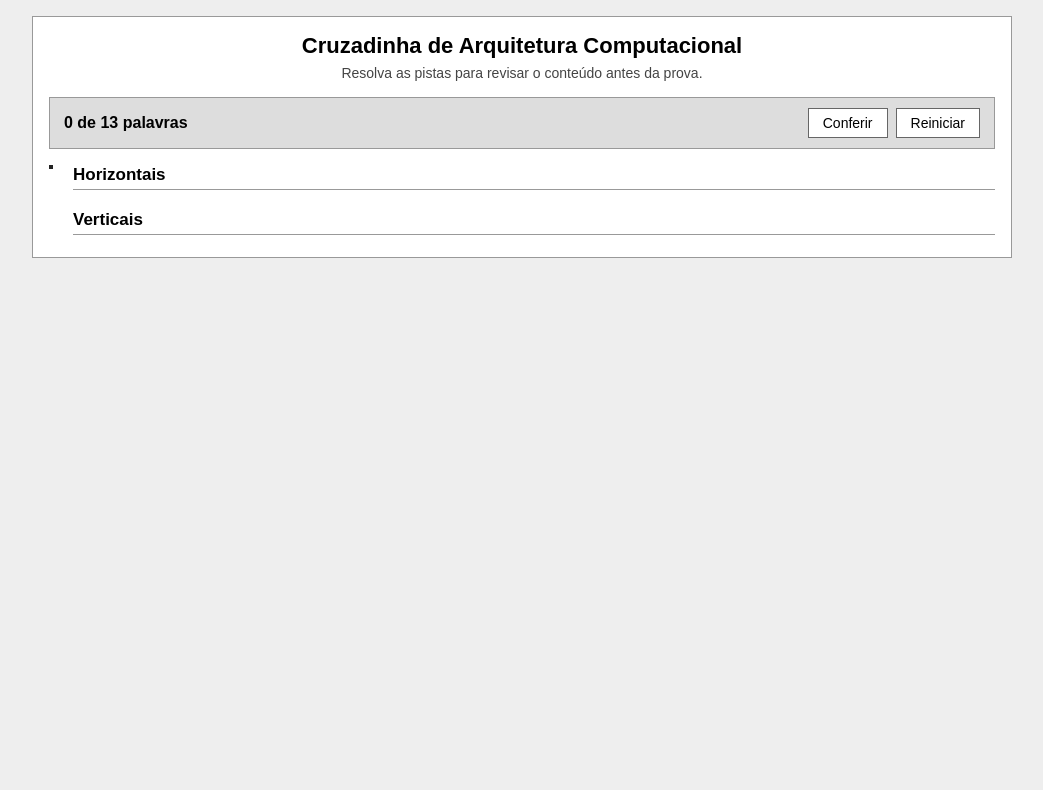
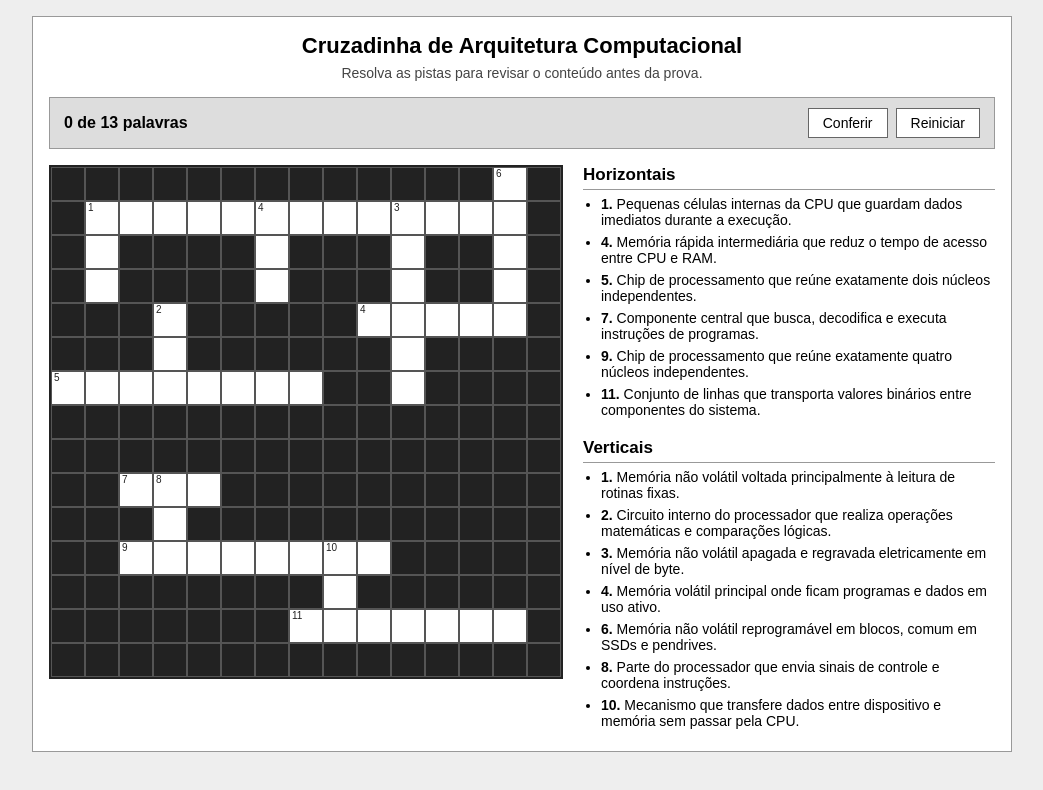
Before and after one commit to EnzoRomanM/Cruzadinha_de_Arquitetura_Enzo, a plain HTML site: page index.html in a window 1280 px wide. Both pictures are taken after a click on the button "Reiniciar". Shown: the whole page, without its empty margins (118-1161 px from the left). Drawn offline with Linux system fonts and the light colour scheme.

Commit message:
adicionando botão reiniciar e inicia o jogo

```diff
--- a/index.html
+++ b/index.html
@@ -194,6 +194,30 @@
             document.getElementById("contador_acertos").innerText = `${acertos} de ${lista_palavras.length} palavras`;
         }
 
+        function reiniciar_jogo() {
+            for (let l = 0; l < TOTAL_LINHAS; l++) {
+                for (let c = 0; c < TOTAL_COLUNAS; c++) {
+                    if (grade[l][c].letra !== "") {
+                        const input = document.getElementById(`letra_${l}_${c}`);
+                        const casa = document.getElementById(`casa_${l}_${c}`);
+
+                        input.value = "";
+                        casa.classList.remove("casa_certa", "casa_errada");
+                    }
+                }
+            }
+
+            document.getElementById("contador_acertos").innerText = `0 de ${lista_palavras.length} palavras`;
+        }
+
+        function iniciar_jogo() {
+            criar_grade_vazia();
+            inserir_palavras();
+            montar_tabuleiro();
+            montar_pistas();
+        }
+
+        iniciar_jogo();
 
     </script>
 </body>
```
